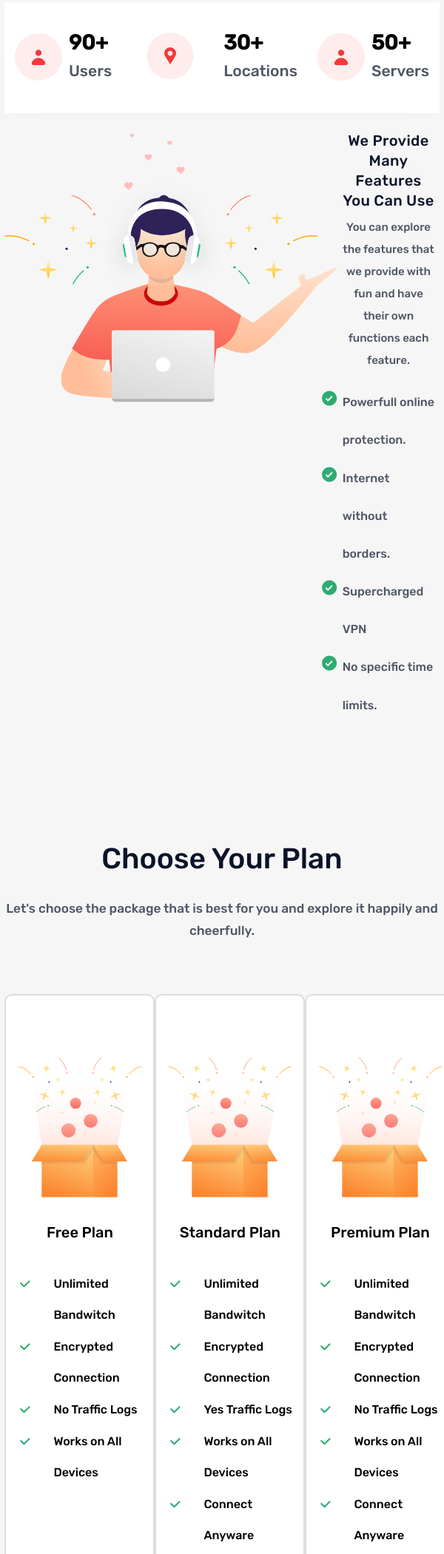
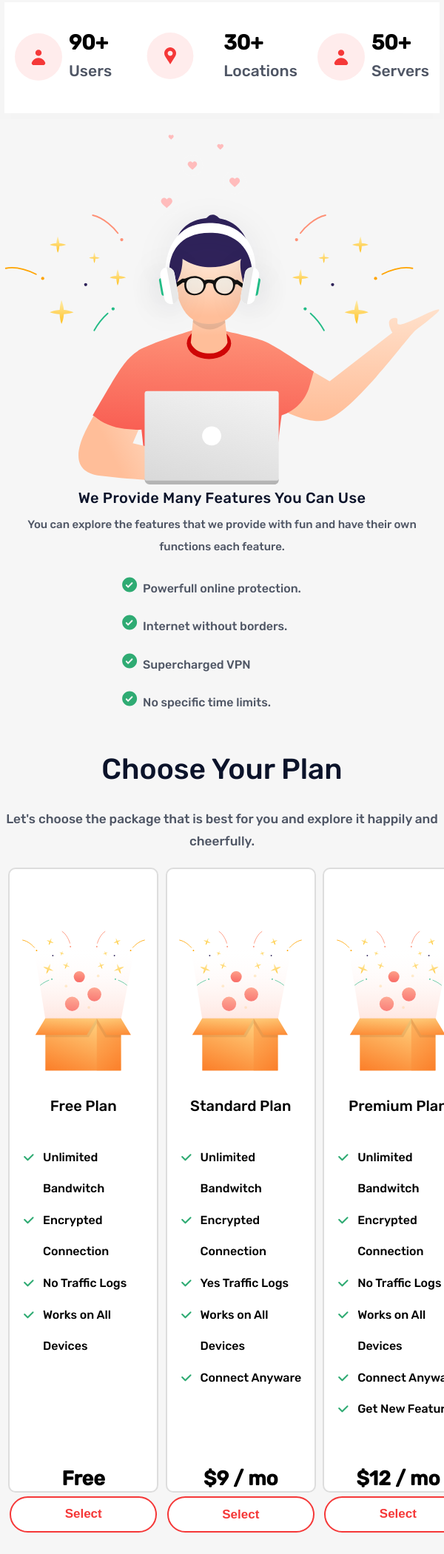
Before and after one commit to Roman4egs1994/One, a plain HTML site: page index.html in a window 600 px wide. Shown: the part 752-2853 px from the top of the page at 74% size. Drawn offline with Linux system fonts and the light colour scheme.

Commit message:
1.2.6 media 767 575

```diff
--- a/css/style.css
+++ b/css/style.css
@@ -1268,12 +1268,14 @@ width: 1253px;
 }
 
 .main-two {
-    background-color: #F6F6F6;
+    display: inline-block;
     padding: 1em 0.4em 1em 0.4em;
 }
 
 .img-svg-two {
-    width: 450px;
+    width: 728px;
+    max-width: 100%;
+    height: auto;
 }
 
 .right-part-two {
@@ -1301,6 +1303,23 @@ width: 1253px;
 .style-li {
     padding:0;
 }
+
+.money-plan {
+    padding: 0.5em 0.4em .5em 0.4em;
+}
+
+.money-steaker {
+	padding-top: 1em;
+}
+
+.box-steaker {
+	margin: 0.3em;
+}
+
+.plan-list li {
+    padding-left: 0.3em;
+}
+
 
 }
 
```
